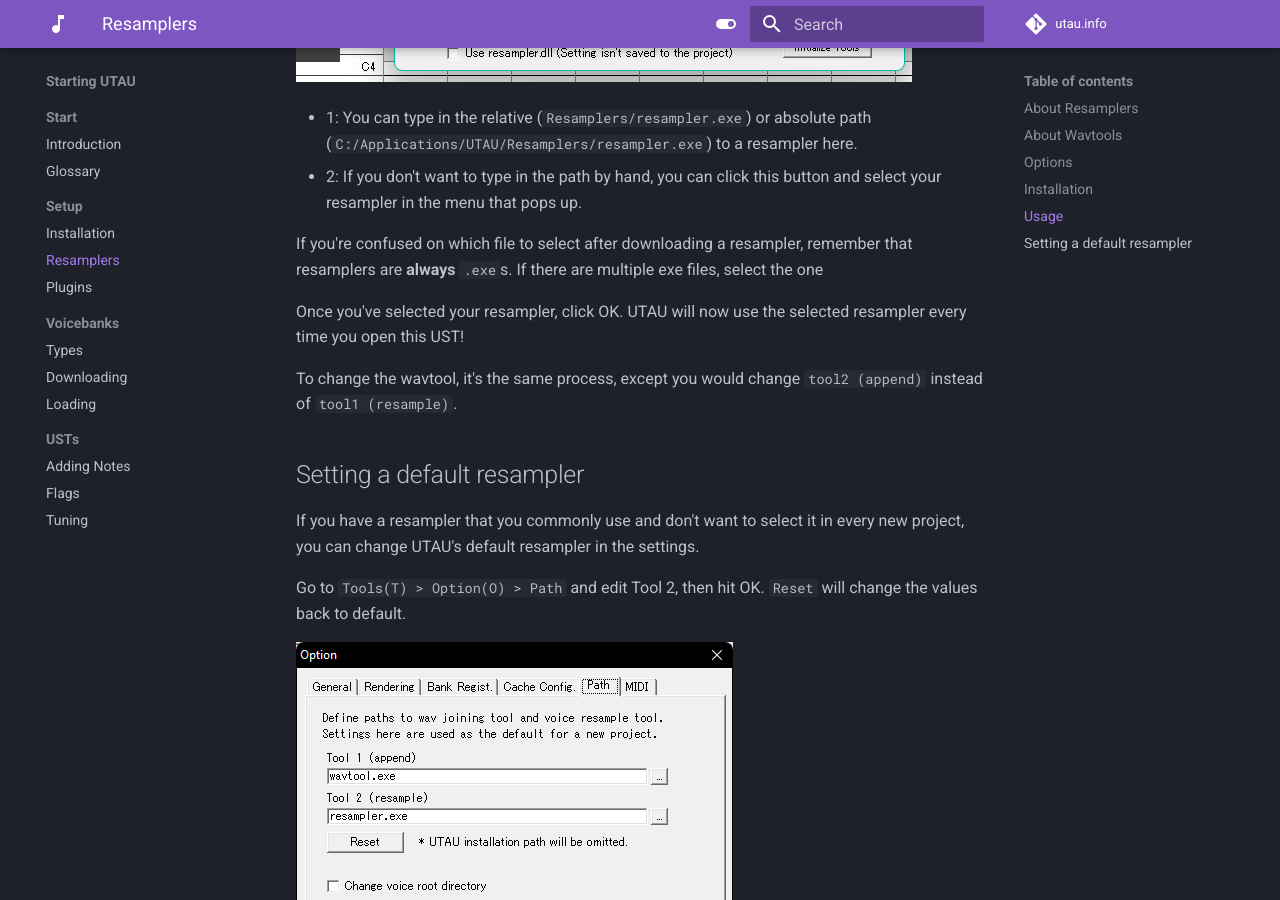
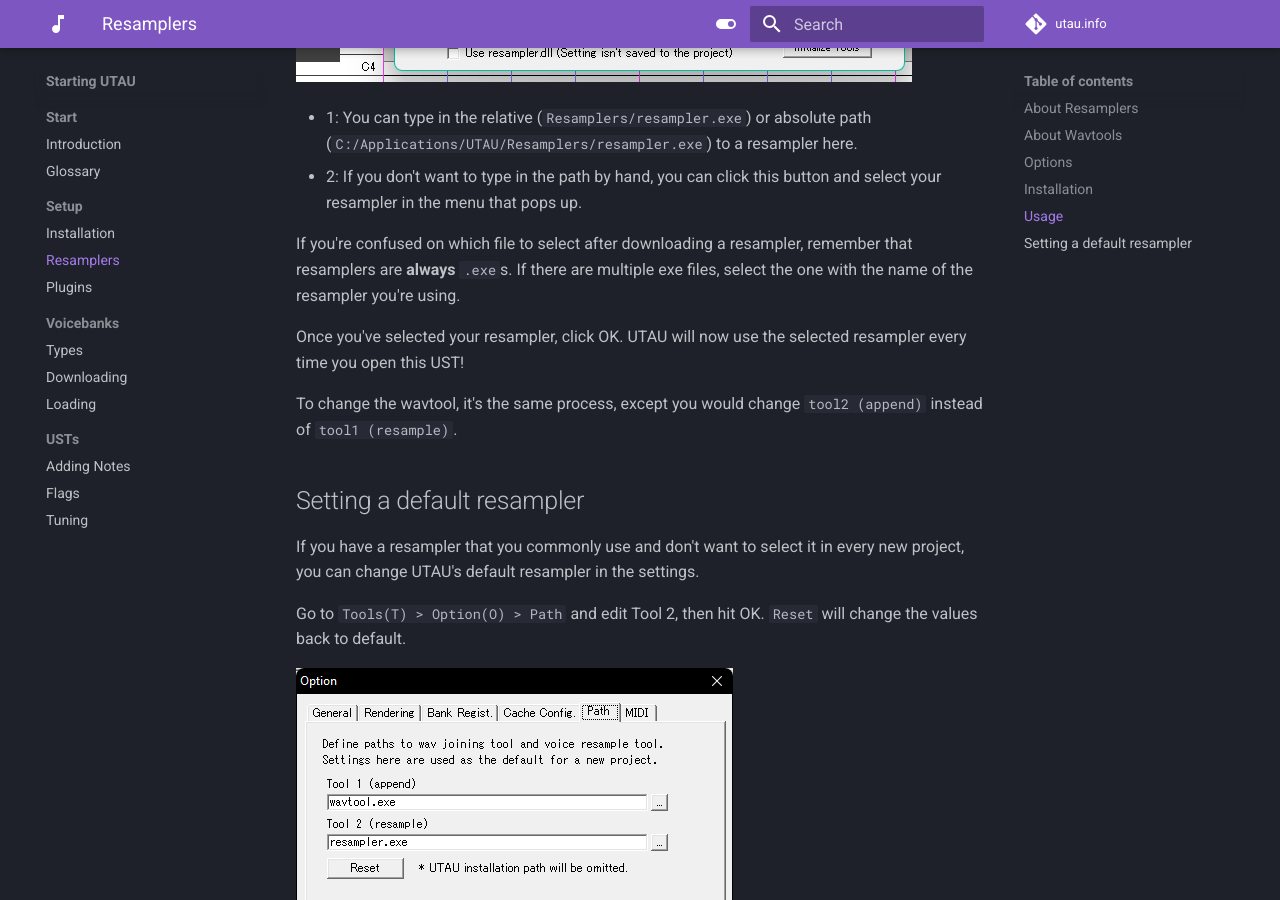
Before and after one commit to nagotown/utau.info, an MkDocs documentation site: the page built from docs/start/resamplers.md, in a window 1280 px wide and 900 px high, scrolled down 2138 px. Built offline with MkDocs 1.6.1 and Material for MkDocs 9.7.7, drawn with Linux system fonts in a browser that asks for light colours; comment, search, counter and statistics services are not loaded.

Commit message:
Update resamplers.md
fixed typo

```diff
--- a/docs/start/resamplers.md
+++ b/docs/start/resamplers.md
@@ -39,7 +39,7 @@ In a new or open project file, click on the voicebank's name above the piano rol
 - 1: You can type in the relative (`Resamplers/resampler.exe`) or absolute path (`C:/Applications/UTAU/Resamplers/resampler.exe`) to a resampler here.
 - 2: If you don't want to type in the path by hand, you can click this button and select your resampler in the menu that pops up.
 
-If you're confused on which file to select after downloading a resampler, remember that resamplers are **always** `.exe`s. If there are multiple exe files, select the one
+If you're confused on which file to select after downloading a resampler, remember that resamplers are **always** `.exe`s. If there are multiple exe files, select the one with the name of the resampler you're using.
 
 Once you've selected your resampler, click OK. UTAU will now use the selected resampler every time you open this UST!
 
```
